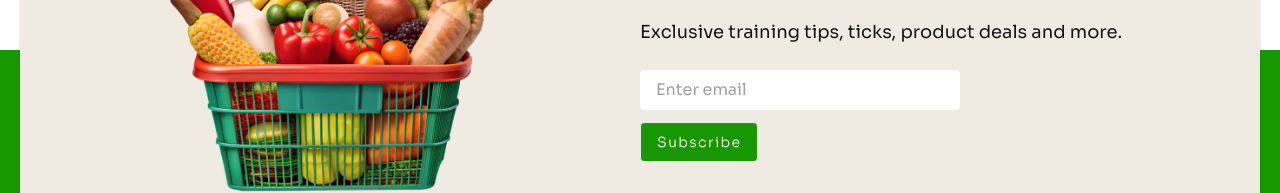
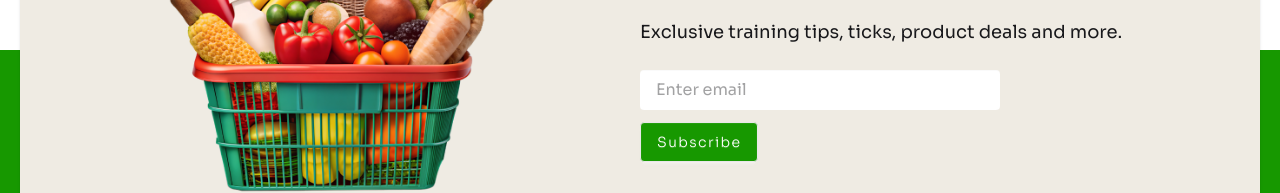
Before and after one commit to arian2004feni/assignment-3, a website: page index.html in a window 1280 px wide. Shown: the part 3956-4149 px from the top of the page. Drawn offline with nearby package versions, Linux system fonts and the light colour scheme.

Commit message:
done.. not tested

```diff
--- a/index.html
+++ b/index.html
@@ -694,7 +694,7 @@
                   <input
                     type="text"
                     placeholder="Enter email...."
-                    class="input w-90 md:w-80 border-0"
+                    class="input w-60 sm:w-90 border-0"
                   />
                 </label>
                 <div class="">
```
Also changed, not shown: style.css.
